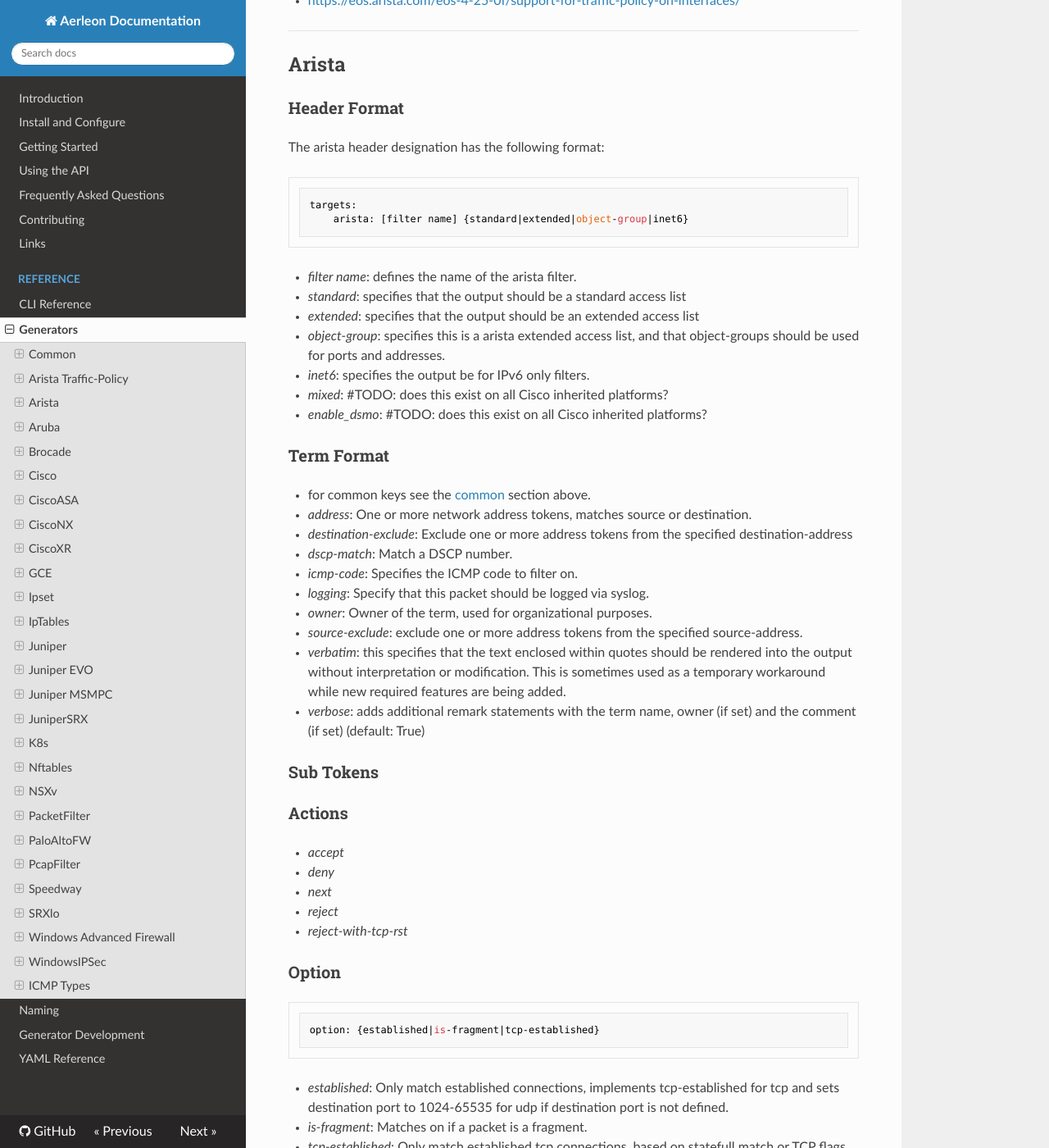
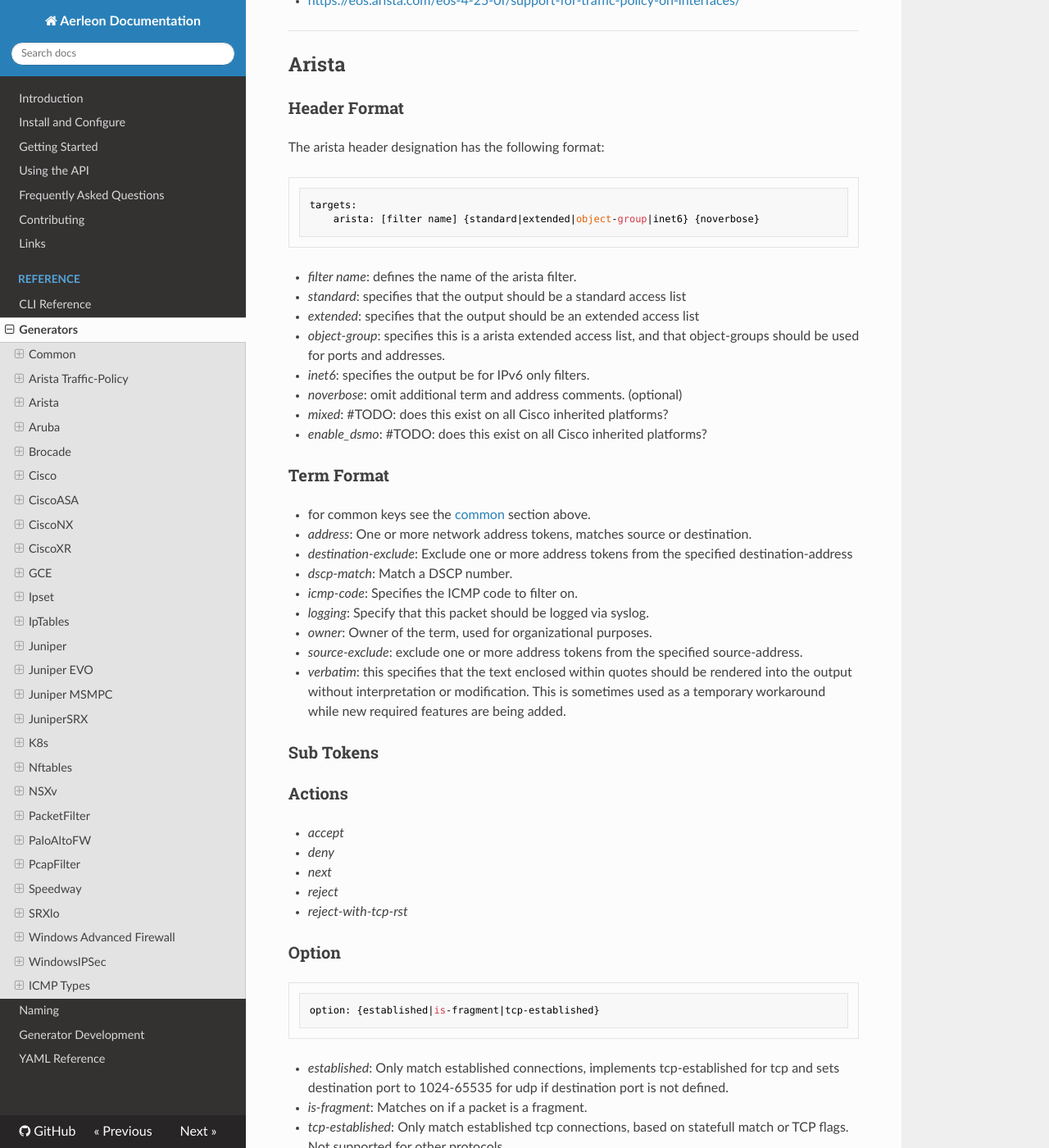
Before and after one commit to ngiyakhey2/aerleon, an MkDocs documentation site: the page built from docs/reference/generators.md, in a window 1280 px wide and 1400 px high, scrolled down 3717 px. Shown: the whole window at 82% size. Built offline with MkDocs 1.6.1, drawn with Linux system fonts in a browser that asks for light colours; nearby versions of some CDN libraries; some of the changed text lies outside the part shown.

Commit message:
docs/generators: Add noverbose to cisco/arista (#255)
Document noverbose on Cisco and Arista platforms.

````diff
--- a/docs/reference/generators.md
+++ b/docs/reference/generators.md
@@ -156,7 +156,7 @@ The arista header designation has the following format:
 
 ```yaml
 targets:
-    arista: [filter name] {standard|extended|object-group|inet6}
+    arista: [filter name] {standard|extended|object-group|inet6} {noverbose}
 ```
 
 <!--
@@ -169,6 +169,7 @@ target:: arista [filter name] {standard|extended|object-group|inet6}
 * _extended_: specifies that the output should be an extended access list
 * _object-group_: specifies this is a arista extended access list, and that object-groups should be used for ports and addresses.
 * _inet6_: specifies the output be for IPv6 only filters.
+* _noverbose_: omit additional term and address comments. (optional)
 * _mixed_: #TODO: does this exist on all Cisco inherited platforms?
 * _enable_dsmo_: #TODO: does this exist on all Cisco inherited platforms?
 
@@ -184,7 +185,6 @@ target:: arista [filter name] {standard|extended|object-group|inet6}
 * _owner_: Owner of the term, used for organizational purposes.
 * _source-exclude_: exclude one or more address tokens from the specified source-address.
 * _verbatim_: this specifies that the text enclosed within quotes should be rendered into the output without interpretation or modification.  This is sometimes used as a temporary workaround while new required features are being added.
-* _verbose_: adds additional remark statements with the term name, owner (if set) and the comment (if set) (default: True)
 
 ### Sub Tokens
 
@@ -284,7 +284,7 @@ The cisco header designation has the following format:
 
 ```yaml
 targets:
-    cisco: [filter name] {extended|standard|object-group|inet6|mixed} {enable_dsmo}
+    cisco: [filter name] {extended|standard|object-group|inet6|mixed} {enable_dsmo} {noverbose}
 ```
 
 * _filter name_: defines the name or number of the cisco filter.
@@ -292,6 +292,7 @@ targets:
 * _standard_: specifies that the output should be a standard access list, and the filter name should be numeric and in the range of 1-99.
 * _object-group_: specifies this is a cisco extended access list, and that object-groups should be used for ports and addresses.
 * _inet6_: specifies the output be for IPv6 only filters.
+* _noverbose_: omit additional term and address comments. (optional)
 * _mixed_: specifies output will include both IPv6 and IPv4 filters.
 * _enable_dsmo_: Enable discontinuous subnet mask summarization.
 When _inet4_ or _inet6_ is specified, naming tokens with both IPv4 and IPv6 filters will be rendered using only the specified addresses.
@@ -376,13 +377,14 @@ The cisconx header designation has the following format:
 
 ```yaml
 targets:
-    cisconx: [filter name] {extended|object-group|inet6|mixed} {enable_dsmo}
+    cisconx: [filter name] {extended|object-group|inet6|mixed} {enable_dsmo} {noverbose}
 ```
 
 * _filter name_: defines the name or number of the cisconx filter.
 * _extended_: specifies that the output should be an extended access list, and the filter name should be non-numeric.  This is the default option.
 * _object-group_: specifies this is a cisconx extended access list, and that object-groups should be used for ports and addresses.
 * _inet6_: specifies the output be for IPv6 only filters.
+* _noverbose_: omit additional term and address comments. (optional)
 * _mixed_: specifies output will include both IPv6 and IPv4 filters.
 * _enable_dsmo_: Enable discontinuous subnet mask summarization.
 When _inet4_ or _inet6_ is specified, naming tokens with both IPv4 and IPv6 filters will be rendered using only the specified addresses.
@@ -428,11 +430,12 @@ The ciscoxr header designation has the following format:
 
 ```yaml
 targets:
-    ciscoxr: [filter name] {inet6}
+    ciscoxr: [filter name] {inet6} {noverbose}
 ```
 
 * _filter name_: defines the name or number of the cisco filter.
 * _inet6_: specifies the output be for IPv6 only filters.
+* _noverbose_: omit additional term and address comments. (optional)
 
 ### Term Format
 
@@ -826,7 +829,7 @@ targets:
 * _filter name_: defines the name of the Juniper msmpc filter.
 * _inet6_: specifies the output be for IPv6 only filters.
 * _mixed_: specifies the output be for IPv4 and IPv6 filters. This is the default format.
-* _noverbose_: omit additional term and address comments.
+* _noverbose_: omit additional term and address comments. (optional)
 * _ingress_: filter will be applied in the input direction.
 * _egress_: filter will be appliced in the output direction.
 * _no-apply-groups_: generate configuration without `apply-groups` (optional)
````
